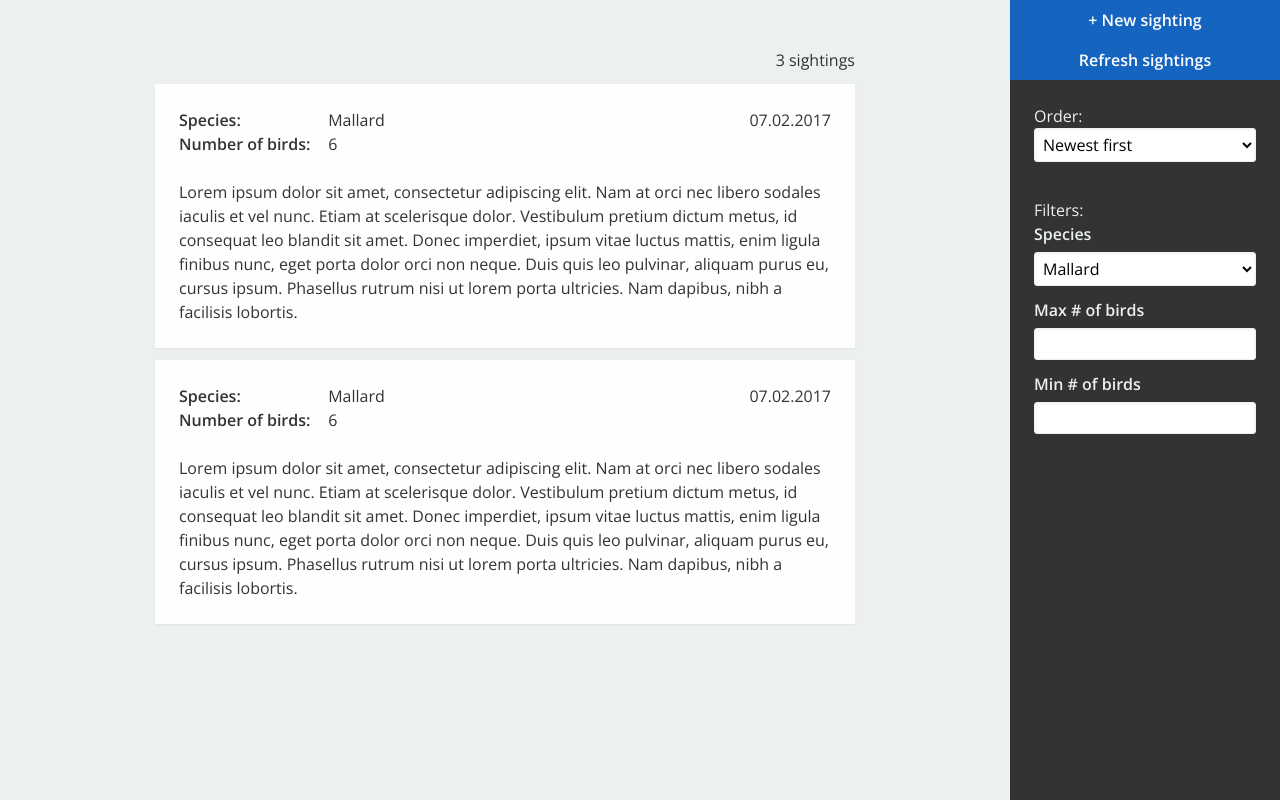
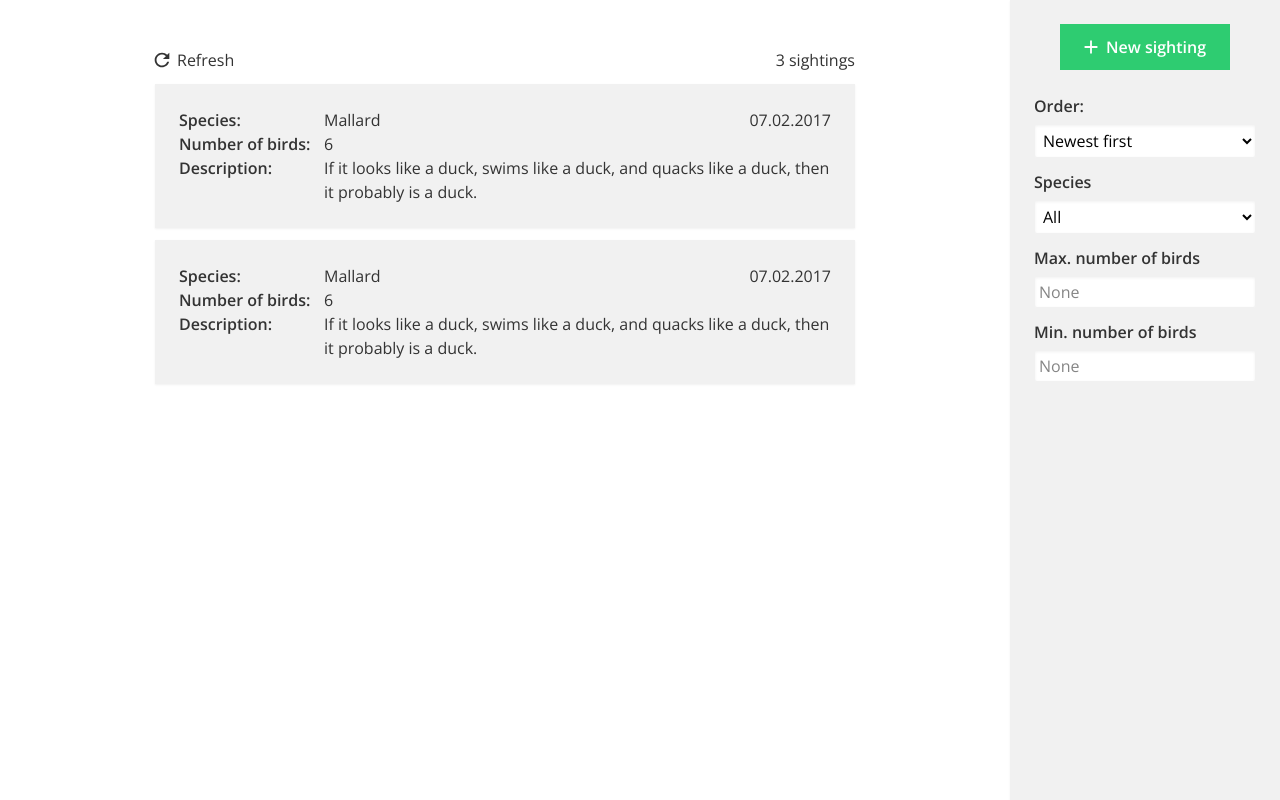
Before and after one commit to 4llu/duck-fe, a website: page index.html in a window 1280 px wide. Drawn offline with nearby package versions, Linux system fonts and the light colour scheme.

Commit message:
Restyling

```diff
--- a/index.html
+++ b/index.html
@@ -15,82 +15,74 @@
             <div class="content-wrap">
                 <main class="content">
                     <div class="sightings__info">
+                        <div class="sightings__info-left">
+                            <a class="plain-link" href="javascript:void(0)"><img class="icon" src="/static/images/icon-refresh.svg">Refresh</a>
+                        </div>
+                        <div class="sightings__info-right">
                             3 sightings
+                        </div>
                     </div>
                     <ul class="sightings">
                         <li class="sighting">
-                            <div class="sighting__info">
-                                <div class="sighting__info-left">
+                            <div class="sighting__top-row">
                                 <div class="sighting__spec">
                                     <span class="sighting__spec-label">Species:</span>
-                                        <span class="sighting__species">Mallard</span>
+                                    <span class="sighting__spec-value">Mallard</span>
+                                </div>
+                                <span class="sighting__date">07.02.2017</span>
                             </div>
                             <div class="sighting__spec">
                                 <span class="sighting__spec-label">Number of birds:</span>
-                                        <span class="sighting__bird-num">6</span>
+                                <span class="sighting__spec-value">6</span>
                             </div>
-                                </div>
-                                <div class="sighting__info-right">
-                                    <span class="sighting__date">07.02.2017</span>
-                                </div>
-                            </div>
-                            <div class="sighting__description">
-                                Lorem ipsum dolor sit amet, consectetur adipiscing elit. Nam at orci nec libero sodales iaculis et vel nunc.
-                                Etiam at scelerisque dolor. Vestibulum pretium dictum metus, id consequat leo blandit sit amet. Donec imperdiet,
-                                ipsum vitae luctus mattis, enim ligula finibus nunc, eget porta dolor orci non neque. Duis quis leo pulvinar, aliquam
-                                purus eu, cursus ipsum. Phasellus rutrum nisi ut lorem porta ultricies. Nam dapibus, nibh a facilisis lobortis.
+                            <div class="sighting__spec">
+                                <span class="sighting__spec-label">Description:</span>
+                                <span class="sighting__spec-value">If it looks like a duck, swims like a duck, and quacks like a duck, then it probably is a duck.</span>
                             </div>
                         </li>
                         <li class="sighting">
-                            <div class="sighting__info">
-                                <div class="sighting__info-left">
+                            <div class="sighting__top-row">
                                 <div class="sighting__spec">
                                     <span class="sighting__spec-label">Species:</span>
-                                        <span class="sighting__species">Mallard</span>
+                                    <span class="sighting__spec-value">Mallard</span>
+                                </div>
+                                <span class="sighting__date">07.02.2017</span>
                             </div>
                             <div class="sighting__spec">
                                 <span class="sighting__spec-label">Number of birds:</span>
-                                        <span class="sighting__bird-num">6</span>
+                                <span class="sighting__spec-value">6</span>
                             </div>
-                                </div>
-                                <div class="sighting__info-right">
-                                    <span class="sighting__date">07.02.2017</span>
-                                </div>
-                            </div>
-                            <div class="sighting__description">
-                                Lorem ipsum dolor sit amet, consectetur adipiscing elit. Nam at orci nec libero sodales iaculis et vel nunc.
-                                Etiam at scelerisque dolor. Vestibulum pretium dictum metus, id consequat leo blandit sit amet. Donec imperdiet,
-                                ipsum vitae luctus mattis, enim ligula finibus nunc, eget porta dolor orci non neque. Duis quis leo pulvinar, aliquam
-                                purus eu, cursus ipsum. Phasellus rutrum nisi ut lorem porta ultricies. Nam dapibus, nibh a facilisis lobortis.
+                            <div class="sighting__spec">
+                                <span class="sighting__spec-label">Description:</span>
+                                <span class="sighting__spec-value">If it looks like a duck, swims like a duck, and quacks like a duck, then it probably is a duck.</span>
                             </div>
                         </li>
                     </ul>
                 </main>
             </div>
             <aside class="sidebar">
-                    <button type="button" class="btn-full-width" name="button">+ New sighting</button>
-                    <button type="button" class="btn-full-width" name="button">Refresh sightings</button>
                 <div class="sidebar__section">
-                    <form>
-                        <span>Order:</span>
-                        <select name="sightings-order">
-                            <option value="0">Newest first</option>
+                    <div class="u-center-text">
+                        <button type="button" name="new-sighting"><img class="icon" src="/static/images/icon-plus.svg">New sighting</button>
+                    </div>
+                </div>
+                <div class="sidebar__section">
+                    <form class="sidebar__form">
+                        <label for="s-order">Order:</label>
+                        <select id="s-order" name="sightingsOrder">
+                            <option value="1">Newest first</option>
                             <option value="0">Oldest first</option>
                         </select>
-                    </form>
-                </div>
-                <div class="sidebar__section">
-                    <form>
-                        <span>Filters:</span>
                         <label for="">Species</label>
                         <select class="" name="">
+                            <option value="">All</option>
                             <option value="">Mallard</option>
                             <option value="">Robin</option>
                         </select>
-                        <label for="">Max # of birds</label>
-                        <input type="number" name="" value="">
-                        <label for="">Min # of birds</label>
-                        <input type="number" name="" value="">
+                        <label for="min-bn">Max. number of birds</label>
+                        <input type="number" name="minNumBirds" id="min-bn" placeholder="None">
+                        <label for="max-bn">Min. number of birds</label>
+                        <input type="number" name="maxNumBirds" id="max-bn" placeholder="None">
                     </form>
                 </div>
             </aside>
--- a/static/css/sass/base/_base.scss
+++ b/static/css/sass/base/_base.scss
@@ -12,3 +12,5 @@
 @import "media";
 @import "tables";
 @import "typography";
+@import "utils";
+@import "icons";
--- /dev/null
+++ b/static/css/sass/base/_icons.scss
@@ -0,0 +1,6 @@
+.icon {
+    position: relative;
+    left: -4px;
+    height: 22px;
+    vertical-align: text-bottom;
+}
--- a/static/css/sass/base/_layout.scss
+++ b/static/css/sass/base/_layout.scss
@@ -15,7 +15,7 @@ body {
 
 body {
     margin: 0;
-    background-color: $light-gray;
+    // background-color: $light-gray;
 }
 
 
--- a/static/css/sass/base/_typography.scss
+++ b/static/css/sass/base/_typography.scss
@@ -33,6 +33,15 @@ a {
   }
 }
 
+a.plain-link {
+    color: inherit;
+    transition: opacity $base-duration $base-timing;
+
+    &:hover {
+        opacity: 0.65;
+    }
+}
+
 hr {
   border-bottom: $base-border;
   border-left: 0;
--- /dev/null
+++ b/static/css/sass/base/_utils.scss
@@ -0,0 +1,3 @@
+.u-center-text {
+    text-align: center !important;
+}
--- a/static/css/sass/base/_variables.scss
+++ b/static/css/sass/base/_variables.scss
@@ -26,14 +26,16 @@ $base-z-index: 0;
 
 // Colors
 $blue: #1565c0;
+$green: #2ecc71;
 $dark-gray: #333;
 $medium-gray: #999;
 $light-gray: #ecf0f1;
+$light-gray: #f1f1f1;
 $white: #fefefe;
 
 // Font Colors
 $base-font-color: $dark-gray;
-$action-color: $blue;
+$action-color: $green;
 
 // Border
 $base-border-color: $light-gray;
--- a/static/css/sass/elements/_sidebar.scss
+++ b/static/css/sass/elements/_sidebar.scss
@@ -1,10 +1,11 @@
 .sidebar {
     width: $sidebar-width;
-    background-color: $dark-gray;
+    background-color: $light-gray;
+    box-shadow: $base-shadow;
 }
 
 .sidebar__section {
     padding: $base-spacing;
     padding-bottom: 0;
-    color: $light-gray;
+    // color: $light-gray;
 }
--- a/static/css/sass/elements/_sightings.scss
+++ b/static/css/sass/elements/_sightings.scss
@@ -1,6 +1,14 @@
 .sightings__info {
+    display: flex;
     margin-bottom: $small-spacing;
-    text-align: right;
+
+    &-left {
+        flex: 1;
+    }
+
+    &-right {
+        text-align: right;
+    }
 }
 
 .sightings {
@@ -10,21 +18,17 @@
 .sighting {
     margin-bottom: $small-spacing;
     padding: $base-spacing;
-    background-color: $white;
+    background-color: $light-gray;
     box-shadow: $base-shadow;
 }
 
-.sighting__info {
+.sighting__top-row {
     display: flex;
-    margin-bottom: $base-spacing;
+    justify-content: space-between;
 }
 
-.sighting__info-left {
-    flex: 1;
-}
-
-.sighting__info-right {
-    text-align: right;
+.sighting__spec {
+    display: flex;
 }
 
 .sighting__spec-label {
@@ -32,3 +36,7 @@
     width: 145px;
     font-weight: 600;
 }
+
+ .sighting__spec-value {
+     flex :1
+ }
```
Also changed, not shown: static/css/master.css, static/images/icon-plus.svg (added), static/images/icon-refresh.svg (added). Lines whose indentation alone changed are shown as unchanged.
